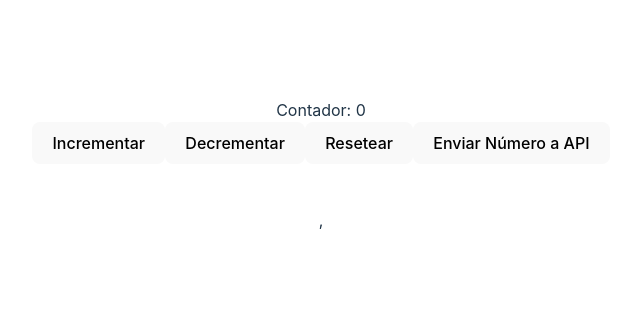
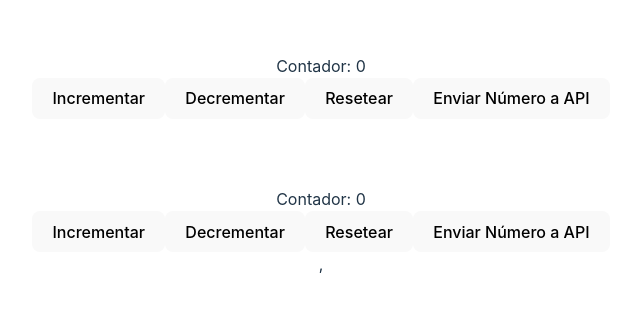
Before and after one commit to jlcarrascof/React-Lectures, a React (Vite) app in the folder react-hooks/: page / in a window 1280 px wide. Shown: the part 235-546 px from the top of the page, without its empty margins (319-959 px from the left). Built offline with nearby package versions, Linux system fonts and the light colour scheme.

Commit message:
Use the new component ComponentUseReducer in App.jsx

```diff
--- a/react-hooks/src/App.jsx
+++ b/react-hooks/src/App.jsx
@@ -1,5 +1,6 @@
 import './App.css'
 import Counter from './components/Counter'
+import CounterUseReducer from './components/CounterUseReducer'
 import Post from './components/Post'
 
 function App() {
@@ -7,6 +8,8 @@ function App() {
     <Counter />
     <br />
     <Post />
+    <br />
+    <CounterUseReducer />
   </>
 }
 
```
